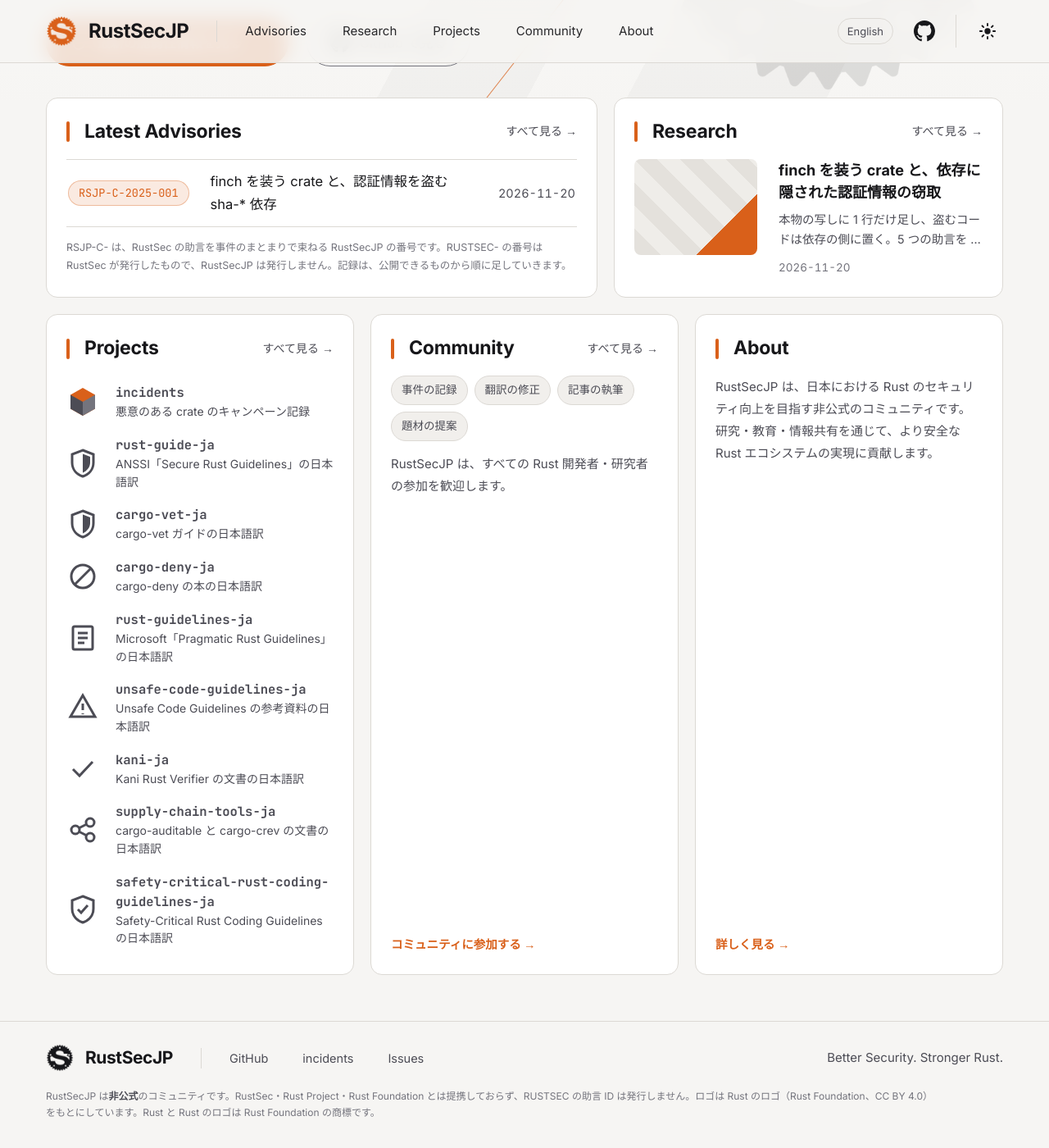
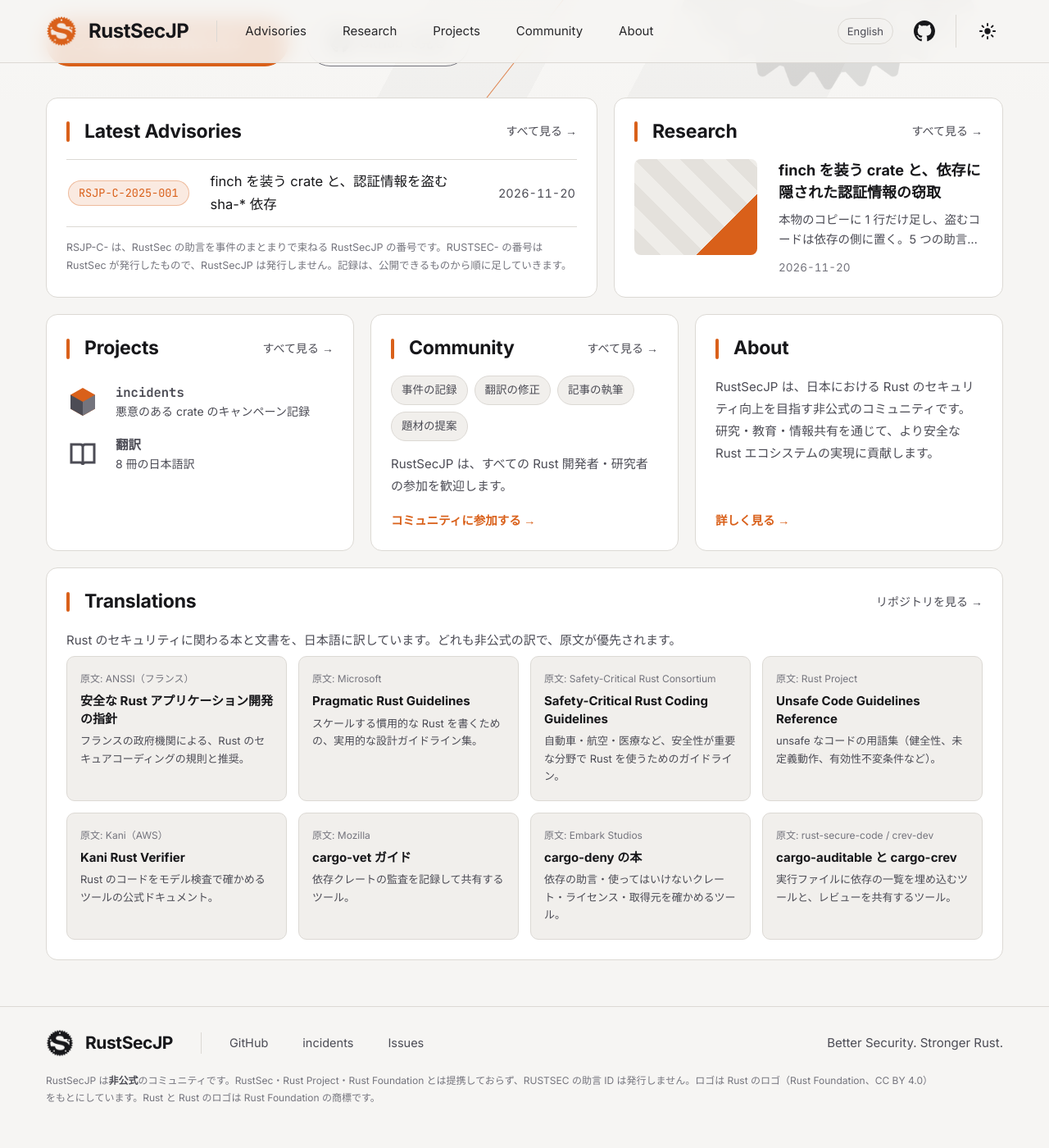
Before and after one commit to RustSecJP/rustsecjp.github.io, a Jekyll site: the page built from index.html, in a window 1280 px wide and 1400 px high, scrolled down 411 px. Shown: the whole window at 82% size. Built offline with Jekyll 4.4.1, drawn with Linux system fonts in a browser that asks for light colours.

Commit message:
翻訳を、横幅いっぱいのカードの段にまとめる
- 翻訳の一覧は _data/translations.yml に持ち、カードの段（Translations）に並べる
- Projects の枠は incidents と「翻訳」への案内だけにする
- Research の枠の「写し」を「コピー」に直す

```diff
--- /dev/null
+++ b/_data/translations.yml
@@ -0,0 +1,57 @@
+# トップページの「翻訳」の段に出す一覧。上から順に並ぶ。
+- url: /rust-guide-ja/
+  org: ANSSI（フランス）
+  org_en: ANSSI (France)
+  title_ja: 安全な Rust アプリケーション開発の指針
+  title_en: Secure Rust Guidelines
+  desc_ja: フランスの政府機関による、Rust のセキュアコーディングの規則と推奨。
+  desc_en: Secure coding rules and recommendations for Rust by the French national cybersecurity agency.
+- url: /rust-guidelines-ja/
+  org: Microsoft
+  org_en: Microsoft
+  title_ja: Pragmatic Rust Guidelines
+  title_en: Pragmatic Rust Guidelines
+  desc_ja: スケールする慣用的な Rust を書くための、実用的な設計ガイドライン集。
+  desc_en: Practical design guidelines for idiomatic Rust that scales.
+- url: /safety-critical-rust-coding-guidelines-ja/
+  org: Safety-Critical Rust Consortium
+  org_en: Safety-Critical Rust Consortium
+  title_ja: Safety-Critical Rust Coding Guidelines
+  title_en: Safety-Critical Rust Coding Guidelines
+  desc_ja: 自動車・航空・医療など、安全性が重要な分野で Rust を使うためのガイドライン。
+  desc_en: Coding guidelines for using Rust in safety-critical domains.
+- url: /unsafe-code-guidelines-ja/
+  org: Rust Project
+  org_en: Rust Project
+  title_ja: Unsafe Code Guidelines Reference
+  title_en: Unsafe Code Guidelines Reference
+  desc_ja: unsafe なコードの用語集（健全性、未定義動作、有効性不変条件など）。
+  desc_en: Glossary and notes on the rules for unsafe code.
+- url: /kani-ja/
+  org: Kani（AWS）
+  org_en: Kani (AWS)
+  title_ja: Kani Rust Verifier
+  title_en: Kani Rust Verifier
+  desc_ja: Rust のコードをモデル検査で確かめるツールの公式ドキュメント。
+  desc_en: Docs for the model checker that verifies Rust code, including unsafe code.
+- url: /cargo-vet-ja/
+  org: Mozilla
+  org_en: Mozilla
+  title_ja: cargo-vet ガイド
+  title_en: cargo-vet book
+  desc_ja: 依存クレートの監査を記録して共有するツール。
+  desc_en: Record and share audits of your dependencies.
+- url: /cargo-deny-ja/
+  org: Embark Studios
+  org_en: Embark Studios
+  title_ja: cargo-deny の本
+  title_en: The cargo-deny Book
+  desc_ja: 依存の助言・使ってはいけないクレート・ライセンス・取得元を確かめるツール。
+  desc_en: Check dependencies for advisories, bans, licenses, and sources.
+- url: /supply-chain-tools-ja/
+  org: rust-secure-code / crev-dev
+  org_en: rust-secure-code / crev-dev
+  title_ja: cargo-auditable と cargo-crev
+  title_en: cargo-auditable and cargo-crev
+  desc_ja: 実行ファイルに依存の一覧を埋め込むツールと、レビューを共有するツール。
+  desc_en: Embed dependency lists in binaries, and share code reviews.
--- a/assets/home.css
+++ b/assets/home.css
@@ -101,3 +101,13 @@ a:hover .arr{transform:translateX(3px)}
 .ft-note{margin:18px 0 0;color:var(--dim);font-size:12px;line-height:1.7;max-width:90em}
 .ft-note b{color:var(--sub)}
 @media(prefers-reduced-motion:reduce){html{scroll-behavior:auto}.arr,.btn{transition:none}}
+
+.c-trn{grid-column:span 12}
+.trn{display:grid;grid-template-columns:repeat(4,minmax(0,1fr));gap:14px;margin-top:6px}
+.tr{display:flex;flex-direction:column;gap:6px;padding:16px 16px 18px;border:1px solid var(--line);border-radius:10px;text-decoration:none;color:var(--ink);background:var(--panel2);transition:border-color .15s}
+.tr:hover{border-color:var(--acc)}
+.tr .org{font-size:12px;color:var(--dim)}
+.tr b{font-size:15px;line-height:1.45}
+.tr .d{font-size:13px;color:var(--sub);line-height:1.65}
+@media(max-width:1080px){.trn{grid-template-columns:repeat(2,minmax(0,1fr))}}
+@media(max-width:720px){.trn{grid-template-columns:1fr}}
--- a/index.html
+++ b/index.html
@@ -39,7 +39,7 @@ description: RustSecJP は、日本の Rust セキュリティ研究・情報共
           <span class="thumb" aria-hidden="true"></span>
           <span>
             <h3>finch を装う crate と、依存に隠された認証情報の窃取</h3>
-            <p>本物の写しに 1 行だけ足し、盗むコードは依存の側に置く。5 つの助言を 1 つの事件として読み解きます。</p>
+            <p>本物のコピーに 1 行だけ足し、盗むコードは依存の側に置く。5 つの助言を 1 つの事件として読み解きます。</p>
             <time datetime="2026-11-20">2026-11-20</time>
           </span>
         </a>
@@ -48,14 +48,7 @@ description: RustSecJP は、日本の Rust セキュリティ研究・情報共
       <section class="card c-pro" id="projects">
         <div class="ch"><h2>Projects</h2><a class="more" href="https://github.com/orgs/RustSecJP/repositories">すべて見る <span class="arr">→</span></a></div>
         <a class="pj" href="/incidents/"><svg viewBox="0 0 40 40" aria-hidden="true"><path d="M20 3l15 8.500v17L20 37 5 28.500v-17z" fill="var(--acc)"/><path d="M20 20v17L5 28.500v-17z" fill="var(--sub)"/><path d="M20 20l15-8.500v17L20 37z" fill="var(--dim)"/></svg><span><b>incidents</b><span>悪意のある crate のキャンペーン記録</span></span></a>
-        <a class="pj" href="/rust-guide-ja/"><svg viewBox="0 0 40 40" aria-hidden="true"><path d="M20 4l13 5v10c0 8.500-5.500 14.500-13 17-7.500-2.500-13-8.500-13-17V9z" fill="none" stroke="var(--sub)" stroke-width="3"/><path d="M20 8.500v23c5-2.200 9-6.800 9-12.500v-7z" fill="var(--sub)"/></svg><span><b>rust-guide-ja</b><span>ANSSI「Secure Rust Guidelines」の日本語訳</span></span></a>
-        <a class="pj" href="/cargo-vet-ja/"><svg viewBox="0 0 40 40" aria-hidden="true"><path d="M20 4l13 5v10c0 8.500-5.500 14.500-13 17-7.500-2.500-13-8.500-13-17V9z" fill="none" stroke="var(--sub)" stroke-width="3"/><path d="M20 8.500v23c5-2.200 9-6.800 9-12.500v-7z" fill="var(--sub)"/></svg><span><b>cargo-vet-ja</b><span>cargo-vet ガイドの日本語訳</span></span></a>
-        <a class="pj" href="/cargo-deny-ja/"><svg viewBox="0 0 40 40" aria-hidden="true"><circle cx="20" cy="20" r="14" fill="none" stroke="var(--sub)" stroke-width="3"/><path d="M10 30L30 10" stroke="var(--sub)" stroke-width="3"/></svg><span><b>cargo-deny-ja</b><span>cargo-deny の本の日本語訳</span></span></a>
-        <a class="pj" href="/rust-guidelines-ja/"><svg viewBox="0 0 40 40" aria-hidden="true"><rect x="8" y="6" width="24" height="28" rx="2" fill="none" stroke="var(--sub)" stroke-width="3"/><path d="M14 14h12M14 20h12M14 26h8" stroke="var(--sub)" stroke-width="3"/></svg><span><b>rust-guidelines-ja</b><span>Microsoft「Pragmatic Rust Guidelines」の日本語訳</span></span></a>
-        <a class="pj" href="/unsafe-code-guidelines-ja/"><svg viewBox="0 0 40 40" aria-hidden="true"><path d="M20 5l15 26H5z" fill="none" stroke="var(--sub)" stroke-width="3"/><path d="M20 15v8M20 27v1" stroke="var(--sub)" stroke-width="3"/></svg><span><b>unsafe-code-guidelines-ja</b><span>Unsafe Code Guidelines の参考資料の日本語訳</span></span></a>
-        <a class="pj" href="/kani-ja/"><svg viewBox="0 0 40 40" aria-hidden="true"><path d="M8 21l8 8 16-17" fill="none" stroke="var(--sub)" stroke-width="3"/></svg><span><b>kani-ja</b><span>Kani Rust Verifier の文書の日本語訳</span></span></a>
-        <a class="pj" href="/supply-chain-tools-ja/"><svg viewBox="0 0 40 40" aria-hidden="true"><circle cx="11" cy="20" r="5" fill="none" stroke="var(--sub)" stroke-width="3"/><circle cx="29" cy="11" r="5" fill="none" stroke="var(--sub)" stroke-width="3"/><circle cx="29" cy="29" r="5" fill="none" stroke="var(--sub)" stroke-width="3"/><path d="M15 18l10-5M15 22l10 5" stroke="var(--sub)" stroke-width="3"/></svg><span><b>supply-chain-tools-ja</b><span>cargo-auditable と cargo-crev の文書の日本語訳</span></span></a>
-        <a class="pj" href="/safety-critical-rust-coding-guidelines-ja/"><svg viewBox="0 0 40 40" aria-hidden="true"><path d="M20 4l13 5v10c0 8.5-5.5 14.5-13 17-7.5-2.5-13-8.5-13-17V9z" fill="none" stroke="var(--sub)" stroke-width="3"/><path d="M14 20l4 4 8-9" fill="none" stroke="var(--sub)" stroke-width="3"/></svg><span><b>safety-critical-rust-coding-guidelines-ja</b><span>Safety-Critical Rust Coding Guidelines の日本語訳</span></span></a>
+        <a class="pj" href="#translations"><svg viewBox="0 0 40 40" aria-hidden="true"><path d="M6 8h11c2 0 3 1 3 3v22c0-2-1-3-3-3H6zM34 8H23c-2 0-3 1-3 3v22c0-2 1-3 3-3h11z" fill="none" stroke="var(--sub)" stroke-width="3"/></svg><span><b>翻訳</b><span>{{ site.data.translations | size }} 冊の日本語訳</span></span></a>
       </section>
 
       <section class="card c-com" id="community">
@@ -71,6 +64,16 @@ description: RustSecJP は、日本の Rust セキュリティ研究・情報共
         <a class="go" href="https://github.com/RustSecJP">詳しく見る <span class="arr">→</span></a>
       </section>
 
+      <section class="card c-trn" id="translations">
+        <div class="ch"><h2>Translations</h2><a class="more" href="https://github.com/orgs/RustSecJP/repositories">リポジトリを見る <span class="arr">→</span></a></div>
+        <p class="t">Rust のセキュリティに関わる本と文書を、日本語に訳しています。どれも非公式の訳で、原文が優先されます。</p>
+        <div class="trn">
+          {% for t in site.data.translations %}
+          <a class="tr" href="{{ t.url }}"><span class="org">原文: {{ t.org }}</span><b>{{ t.title_ja }}</b><span class="d">{{ t.desc_ja }}</span></a>
+          {% endfor %}
+        </div>
+      </section>
+
     </div>
   </div>
 </section>
```
Also changed, not shown: en/index.html (+11 -8 lines).
